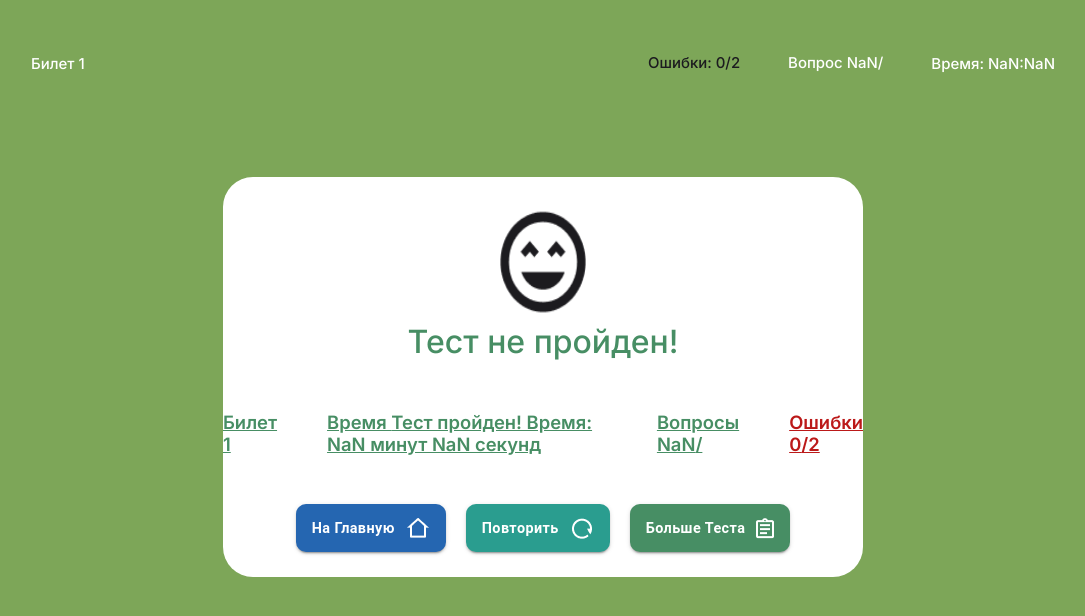
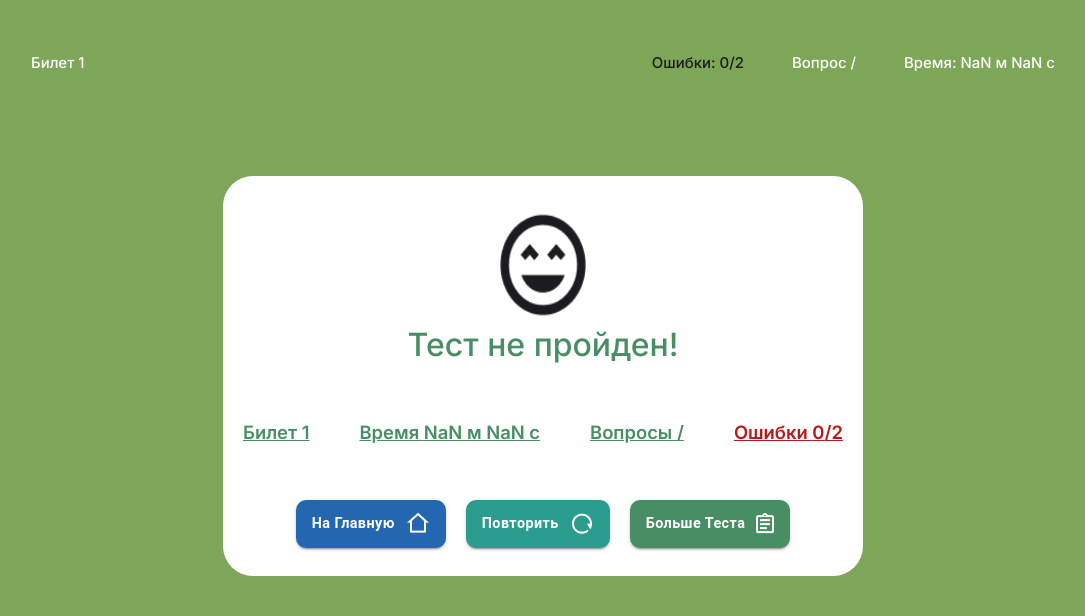
Before and after one commit to Azi-jsProger/Team-C_projects, a React (Create React App) app: page /passed in a window 1280 px wide. Shown: the top 616 px of the page, without its empty margins (97-1182 px from the left). Built offline with nearby package versions, Linux system fonts and the light colour scheme.

Commit message:
project end

```diff
--- a/src/App.js
+++ b/src/App.js
@@ -2,9 +2,6 @@ import React from 'react';
 import { ToastContainer } from "react-toastify";
 import 'react-toastify/dist/ReactToastify.css';
 import MainRoutes from "./routes/mainRoutes";
-import FailedPage from "./pages/FailedPage/failedPage";
-import PassedPage from "./pages/PassedPage/passedPage";
-
 
 const App = () => {
     return (
--- a/src/components/CardResult/CardResult.jsx
+++ b/src/components/CardResult/CardResult.jsx
@@ -10,7 +10,7 @@ const CardResult = (props) => {
 
 
     const {
-        img, text, time, style, errorStyle, error, questionCount
+        img, text, time, style, errorStyle, error, questionCount,currentQuestionIndex
     } = props
 
     const navigate = useNavigate();
@@ -38,7 +38,7 @@ const CardResult = (props) => {
         <div style={style} className="result-test">
             <h4>Билет 1</h4>
             <h4>Время {text}</h4>
-            <h4>Вопросы {questionCount - error}/{questionCount}</h4>
+            <h4>Вопросы {currentQuestionIndex}/{questionCount}</h4>
             <h4 style={errorStyle}>Ошибки {error}/2</h4>
         </div>
 
--- a/src/components/TestOverview/TestOverview.jsx
+++ b/src/components/TestOverview/TestOverview.jsx
@@ -3,16 +3,18 @@ import Timer from "../Time/Timer";
 import '../../pages/TestPage/style.css';
 
 const TestOverview = (props) => {
-    const {isActive, time, setTime, question, questionCount, error, errorStyle} = props;
+    const { isActive, time, setTime, questionCount, currentQuestionIndex, error, errorStyle, text, } = props;
 
-    return (<div className="nav-test">
-        <h5 className='time'>Билет 1</h5>
-        <div className="quiz-stats">
-            <h5 style={errorStyle}>Ошибки: {error}/2</h5>
-            <h5>Вопрос {questionCount - error}/{questionCount}</h5>
-            <Timer isActive={isActive} time={time} setTime={setTime}/>
+    return (
+        <div className="nav-test">
+            <h5 className='time'>Билет 1</h5>
+            <div className="quiz-stats">
+                <h5 style={errorStyle}>Ошибки: {error}/2</h5>
+                <h5>Вопрос {currentQuestionIndex}/{questionCount}</h5>
+                <Timer text={text} isActive={isActive} time={time} setTime={setTime} />
+            </div>
         </div>
-    </div>);
+    );
 };
 
 export default TestOverview;
--- a/src/components/Time/Timer.jsx
+++ b/src/components/Time/Timer.jsx
@@ -1,30 +1,15 @@
 import React, { useEffect } from 'react';
-import './style.css'
 
 const Timer = ({ isActive, time, setTime }) => {
     useEffect(() => {
-        let timer;
         if (isActive && time > 0) {
-            timer = setInterval(() => {
-                setTime(prevTime => prevTime - 1);
-            }, 1000);
+            const timer = setTimeout(() => setTime(time - 1), 1000);
+            return () => clearTimeout(timer);
         }
-
-        return () => {
-            clearInterval(timer);
-        };
     }, [isActive, time, setTime]);
 
-    const formatTime = (time) => {
-        const minutes = Math.floor(time / 60);
-        const seconds = time % 60;
-        return `${minutes}:${seconds < 10 ? `0${seconds}` : seconds}`;
-    };
-
     return (
-        <div>
-            <h5 className='time'><span>Время:</span> {formatTime(time)}</h5>
-        </div>
+        <h5>Время: {Math.floor(time / 60)} м {time % 60} с</h5>
     );
 };
 
--- a/src/pages/FailedPage/failedPage.jsx
+++ b/src/pages/FailedPage/failedPage.jsx
@@ -1,24 +1,43 @@
-import React from 'react';
+import React, { useState, useEffect } from 'react';
 import { useLocation } from 'react-router-dom';
 import '../ResultStyles/style.css';
 import TestOverview from "../../components/TestOverview/TestOverview";
 import CardResult from "../../components/CardResult/CardResult";
 import fail from '../../assets/img/Frame.png';
+import Loading from "../../components/Loading/Loading";
+import styles from '../../Sections/Fourth-Section/style.module.css';
 
 const FailedPage = () => {
     const location = useLocation();
-    const { incorrectAnswersCount, questionCount, elapsedTime } = location.state || {};
+    const { incorrectAnswersCount, questionCount, elapsedTime,currentQuestionIndex } = location.state || {};
+    const [isLoading, setIsLoading] = useState(true);
+
+    useEffect(() => {
+        const timer = setTimeout(() => {
+            setIsLoading(false);
+        }, 1500);
+
+        return () => clearTimeout(timer);
+    }, []);
 
     return (
+        isLoading ? (
+            <div className={styles.loa}>
+                <Loading />
+            </div>
+        ) : (
             <div className='Fail'>
                 <div className="container">
                     <div className="card-two">
                         <TestOverview
+                            currentQuestionIndex={currentQuestionIndex}
                             questionCount={questionCount}
                             error={incorrectAnswersCount}
                             errorStyle={{ color: '#1C1B1F' }}
+                            text={`${Math.floor(elapsedTime / 60)} м ${elapsedTime % 60} с`}
                         />
                         <CardResult
+                            currentQuestionIndex={currentQuestionIndex}
                             style={{ color: '#A55454' }}
                             error={incorrectAnswersCount}
                             questionCount={questionCount}
@@ -29,6 +48,7 @@ const FailedPage = () => {
                     </div>
                 </div>
             </div>
+        )
     );
 };
 
--- a/src/pages/PassedPage/passedPage.jsx
+++ b/src/pages/PassedPage/passedPage.jsx
@@ -7,7 +7,7 @@ import success from '../../assets/img/Smile.png';
 
 const PassedPage = () => {
     const location = useLocation();
-    const { questionCount, elapsedTime } = location.state || {};
+    const { questionCount, elapsedTime,currentQuestionIndex } = location.state || {};
 
     return (
         <div className='passed'>
@@ -17,6 +17,7 @@ const PassedPage = () => {
                         questionCount={questionCount}
                         error={0}
                         errorStyle={{ color: '#1C1B1F' }}
+                        text={`${Math.floor(elapsedTime / 60)} м ${elapsedTime % 60} с`}
                     />
                     <CardResult
                         style={{ color: '#478E64' }}
@@ -24,7 +25,7 @@ const PassedPage = () => {
                         errorStyle={{ color: '#BB1919' }}
                         questionCount={questionCount}
                         img={success}
-                        text={`Тест пройден! Время: ${Math.floor(elapsedTime / 60)} минут ${elapsedTime % 60} секунд`}
+                        text={`${Math.floor(elapsedTime / 60)} м ${elapsedTime % 60} с`}
                     />
                 </div>
             </div>
--- a/src/pages/TestPage/TEST.js
+++ b/src/pages/TestPage/TEST.js
@@ -1,22 +1,23 @@
-import React, {useEffect, useState} from 'react';
+import React, { useEffect, useState } from 'react';
 import './style.css';
-import {axiosInstance} from "../../Utils/API/Api";
+import { axiosInstance } from "../../Utils/API/Api";
 import ButtonMaterial from "../../components/Button/Button";
 import Loading from "../../components/Loading/Loading";
 import TestOverview from "../../components/TestOverview/TestOverview";
-import {useNavigate} from "react-router-dom";
-import FailedPage from "../FailedPage/failedPage";
+import { useNavigate } from "react-router-dom";
 
 const TestPage = () => {
     const [time, setTime] = useState(120);
     const [isActive, setIsActive] = useState(true);
-    const [quiz, setQuiz] = useState({questions: []});
+    const [quiz, setQuiz] = useState({ questions: [] });
     const [currentQuestionIndex, setCurrentQuestionIndex] = useState(0);
     const [selectedAnswers, setSelectedAnswers] = useState([]);
     const [isAnswered, setIsAnswered] = useState(false);
     const [isCorrect, setIsCorrect] = useState(null);
     const [incorrectAnswersCount, setIncorrectAnswersCount] = useState(0);
     const [isTestFinished, setIsTestFinished] = useState(false);
+    const [attempts, setAttempts] = useState(0);
+    const maxAttempts = 2;
 
     const navigate = useNavigate();
 
@@ -31,31 +32,23 @@ const TestPage = () => {
     useEffect(() => {
         if (incorrectAnswersCount >= 2) {
             navigate(`/fail`, {
-                state: {incorrectAnswersCount, questionCount: quiz.questions.length},
+                state: { incorrectAnswersCount, questionCount: quiz.questions.length, elapsedTime: 120 - time,currentQuestionIndex },
             });
         } else if (isTestFinished) {
             navigate(`/passed`, {
-                state: {incorrectAnswersCount, questionCount: quiz.questions.length}
-            });
-        }
-    }, [isTestFinished, incorrectAnswersCount, navigate, quiz.questions.length]);
-
-    useEffect(() => {
-        if (incorrectAnswersCount >= 2) {
-            navigate(`/fail`, {
-                state: {
-                    incorrectAnswersCount, questionCount: quiz.questions.length, elapsedTime: 120 - time
-                },
-            });
-        } else if (isTestFinished) {
-            navigate(`/passed`, {
-                state: {
-                    incorrectAnswersCount, questionCount: quiz.questions.length, elapsedTime: 120 - time
-                }
+                state: { incorrectAnswersCount, questionCount: quiz.questions.length, elapsedTime: 120 - time,currentQuestionIndex },
             });
         }
     }, [isTestFinished, incorrectAnswersCount, navigate, quiz.questions.length, time]);
 
+    useEffect(() => {
+        if (isActive && time > 0) {
+            const timer = setTimeout(() => setTime(time - 1), 1000);
+            return () => clearTimeout(timer);
+        } else if (time === 0) {
+            handleNextQuestion();
+        }
+    }, [isActive, time]);
 
     const handleNextQuestion = () => {
         if (selectedAnswers.length > 0) {
@@ -68,6 +61,7 @@ const TestPage = () => {
                 setIsAnswered(false);
                 setIsCorrect(null);
                 setTime(120);
+                setAttempts(0); // сброс попыток при переходе к следующему вопросу
             } else {
                 setIsTestFinished(true);
             }
@@ -77,66 +71,78 @@ const TestPage = () => {
     };
 
     const handleAnswerChange = (index) => {
+        if (attempts < maxAttempts) {
             setSelectedAnswers([index]);
             setIsAnswered(true);
+            setAttempts(attempts + 1);
 
             const isCorrectAnswer = quiz.questions[currentQuestionIndex].answers[index].correctly;
             setIsCorrect(isCorrectAnswer);
+        } else {
+            alert("Вы не можете выбрать больше ответов для этого вопроса.");
+        }
     };
 
     if (!quiz.questions.length) {
-        return <div className='loa-block'><Loading/></div>;
+        return <div className='loa-block'><Loading /></div>;
     }
 
     const hoverStyles = {
         backgroundColor: '#6B9548'
-    }
+    };
 
     const currentQuestion = quiz.questions[currentQuestionIndex];
 
-    return (<div className='testPage'>
+    return (
+        <div className='testPage'>
             <div className="container">
                 <div className="quiz-test">
                     <TestOverview
-                    errorStyle={{color: '#BB1919'}}
+                        errorStyle={{ color: '#BB1919' }}
                         setTime={setTime}
                         time={time}
                         isActive={isActive}
                         questionCount={quiz.questions.length}
+                        currentQuestionIndex={currentQuestionIndex + 1}
                         error={incorrectAnswersCount}
                     />
-
-
                     <div className="card-test">
                         <div className="question-container">
                             <div className="questions">
                                 <h2 className='id'>{currentQuestion.id}.</h2>
                                 <h2 className='question'>{currentQuestion.question}</h2>
                             </div>
-                        {currentQuestion.image && (<img className='quis-img' src={currentQuestion.image}
-                                                        alt={`Question ${currentQuestion.id}`}/>)}
+                            {currentQuestion.image && (
+                                <img className='quis-img' src={currentQuestion.image} alt={`Question ${currentQuestion.id}`} />
+                            )}
                         </div>
-
                         <div className="anw-but">
                             <div className="answers">
-                            {currentQuestion.answers.map((answer, idx) => (<div className='answers-div' key={idx}>
+                                {currentQuestion.answers.map((answer, idx) => (
+                                    <div className='answers-div' key={idx}>
                                         <input
                                             type="radio"
                                             id={`answer-${currentQuestion.id}-${idx}`}
                                             name={`question-${currentQuestion.id}`}
                                             checked={selectedAnswers.includes(idx)}
                                             onChange={() => handleAnswerChange(idx)}
+                                            disabled={attempts >= maxAttempts}
                                         />
                                         <label htmlFor={`answer-${currentQuestion.id}-${idx}`}>
                                             <h3>{answer.answer}</h3>
                                         </label>
-                            </div>))}
                                     </div>
-                        {isAnswered && (<div className="feedback">
-                            {isCorrect ? (<p style={{color: 'green'}}>Правильный ответ!</p>) : (
-                                <p style={{color: 'red'}}>Неправильный
-                                    ответ. {currentQuestion.explanation}</p>)}
-                        </div>)}
+                                ))}
+                            </div>
+                            {isAnswered && (
+                                <div className="feedback">
+                                    {isCorrect ? (
+                                        <p style={{ color: 'green' }}>Правильный ответ!</p>
+                                    ) : (
+                                        <p style={{ color: 'red' }}>Неправильный ответ. {currentQuestion.explanation}</p>
+                                    )}
+                                </div>
+                            )}
                             <ButtonMaterial
                                 styles={{
                                     margin: '0 auto',
@@ -152,11 +158,11 @@ const TestPage = () => {
                                 hoverStyles={hoverStyles}
                             />
                         </div>
-
                     </div>
                 </div>
             </div>
-    </div>);
+        </div>
+    );
 };
 
 export default TestPage;
```
Also changed, not shown: src/Sections/Third-Section/ThirdSEC.jsx (+27 -37 lines). Lines whose indentation alone changed are shown as unchanged.
